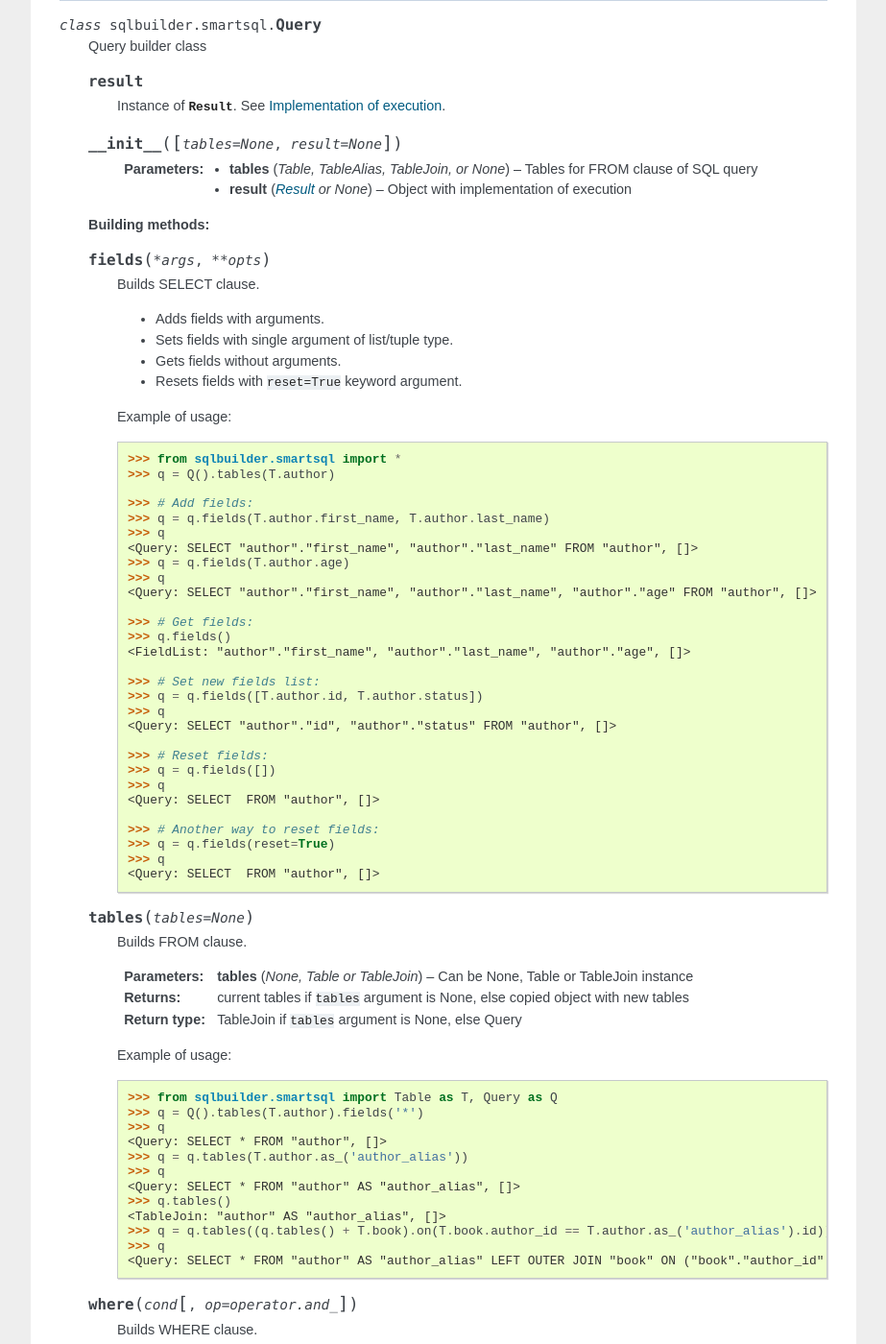
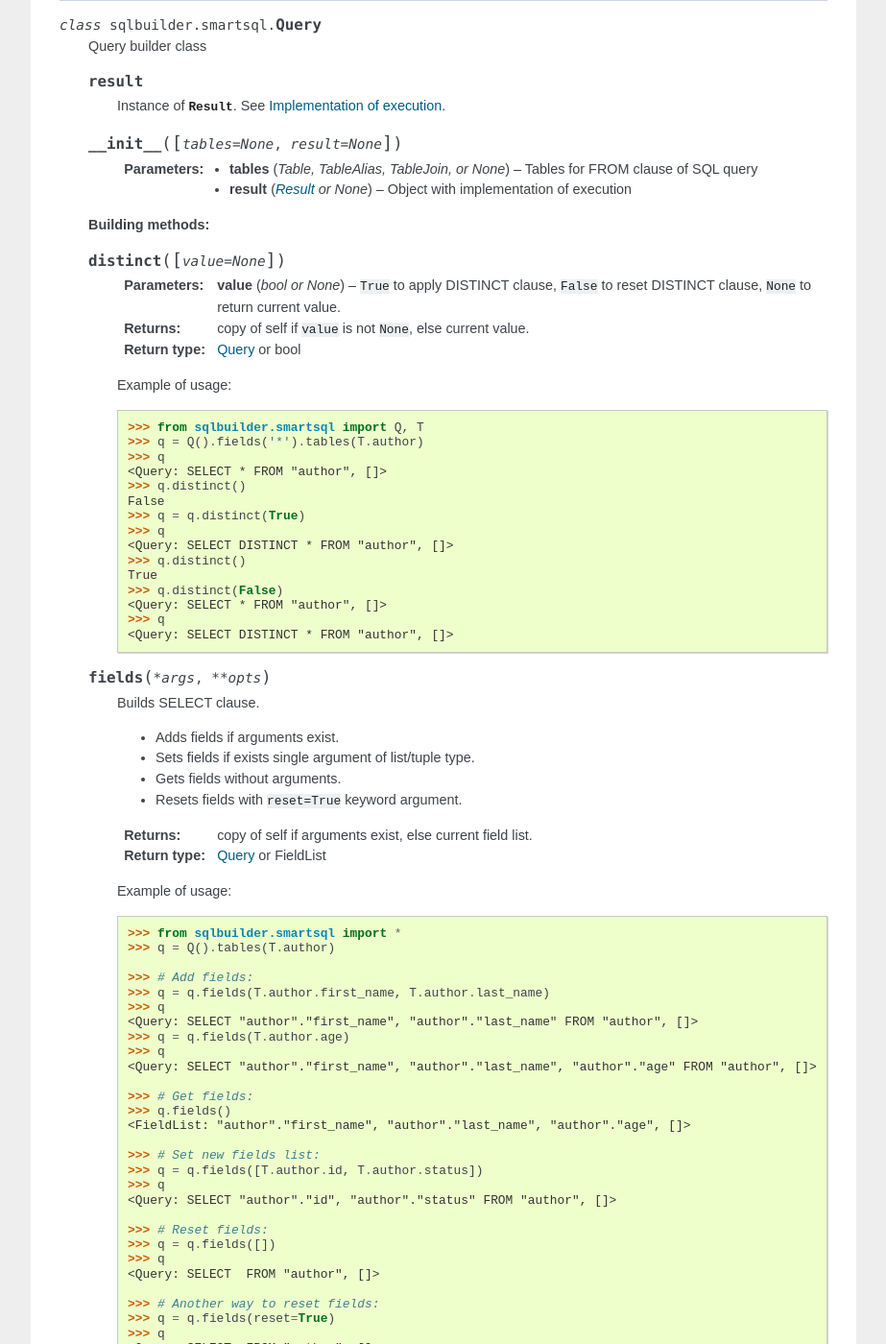
Before and after one commit to vmuriart/sqlbuilder, a Sphinx documentation site: the page built from docs/index.rst, in a window 1280 px wide and 1400 px high, scrolled down 6001 px. Shown: the whole window at 96% size, without its empty margins (198-1121 px from the left). Built offline with Sphinx 7.4.7, drawn with Linux system fonts in a browser that asks for light colours; some of the changed text lies outside the part shown.

Commit message:
docs and tests for Query.distinct(), minor fixes

```diff
--- a/docs/index.rst
+++ b/docs/index.rst
@@ -385,14 +385,43 @@ Query object
 
     **Building methods:**
 
+    .. method:: distinct([value=None])
+
+        :param value: ``True`` to apply DISTINCT clause, ``False`` to reset DISTINCT clause, ``None`` to return current value.
+        :type value: bool or None
+        :return: copy of self if ``value`` is not ``None``, else current value.
+        :rtype: Query or bool
+
+        Example of usage::
+
+            >>> from sqlbuilder.smartsql import Q, T
+            >>> q = Q().fields('*').tables(T.author)
+            >>> q
+            <Query: SELECT * FROM "author", []>
+            >>> q.distinct()
+            False
+            >>> q = q.distinct(True)
+            >>> q
+            <Query: SELECT DISTINCT * FROM "author", []>
+            >>> q.distinct()
+            True
+            >>> q.distinct(False)
+            <Query: SELECT * FROM "author", []>
+            >>> q
+            <Query: SELECT DISTINCT * FROM "author", []>
+
+
     .. method:: fields(*args, **opts)
 
         Builds SELECT clause.
 
-        - Adds fields with arguments.
-        - Sets fields with single argument of list/tuple type.
+        - Adds fields if arguments exist.
+        - Sets fields  if exists single argument of list/tuple type.
         - Gets fields without arguments.
         - Resets fields with ``reset=True`` keyword argument.
+
+        :return: copy of self if arguments exist, else current field list.
+        :rtype: Query or FieldList
 
         Example of usage::
 
@@ -432,8 +461,8 @@ Query object
 
         :param tables: Can be None, Table or TableJoin instance
         :type tables: None, Table or TableJoin
-        :return: current tables if ``tables`` argument is None, else copied object with new tables
-        :rtype: TableJoin if ``tables`` argument is None, else Query
+        :return: copied self with new tables if ``tables`` argument is not None, else current tables.
+        :rtype: TableJoin or Query
 
         Example of usage::
 
@@ -460,7 +489,7 @@ Query object
         :param cond: Selection criterias
         :type cond: Expr
         :param op: Attribute of ``operator`` module or None, ``operator.and_`` by default
-        :return: copy of Query instance with new criteria
+        :return: copy of self with new criteria
         :rtype: Query
 
         Example of usage::
@@ -491,10 +520,13 @@ Query object
 
         Builds GROUP BY clause. This method has interface similar to :meth:`~fields`.
 
-        - Adds expressions if arguments exists.
+        - Adds expressions if arguments exist.
         - Sets expressions if exists single argument of list/tuple type.
         - Gets expressions without arguments.
         - Resets expressions with ``reset=True`` keyword argument.
+
+        :return: copy of self if arguments exist, else current expression list.
+        :rtype: Query or ExprList
 
         Example of usage::
 
@@ -540,7 +572,7 @@ Query object
         :param cond: Selection criterias
         :type cond: Expr
         :param op: Attribute of ``operator`` module or None, ``operator.and_`` by default
-        :return: copy of Query instance with new criteria
+        :return: copy of self with new criteria
         :rtype: Query
 
         Example of usage::
@@ -571,10 +603,13 @@ Query object
 
         Builds ORDER BY clause. This method has interface similar to :meth:`~fields`.
 
-        - Adds expressions if arguments exists.
+        - Adds expressions if arguments exist.
         - Sets expressions if exists single argument of list/tuple type.
         - Gets expressions without arguments.
         - Resets expressions with ``reset=True`` keyword argument.
+
+        :return: copy of self if arguments exist, else current expression list.
+        :rtype: Query or ExprList
 
         Example of usage::
 
```
Also changed, not shown: 2 other files.
